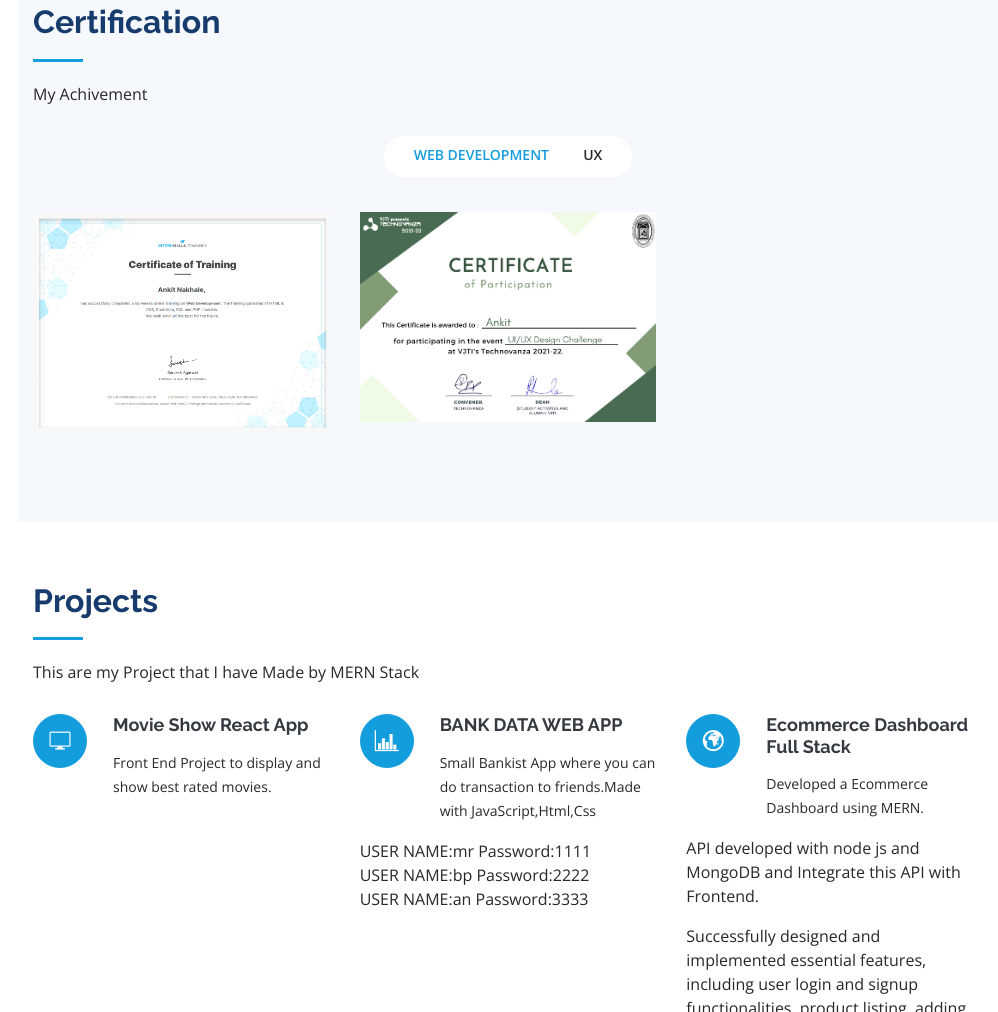
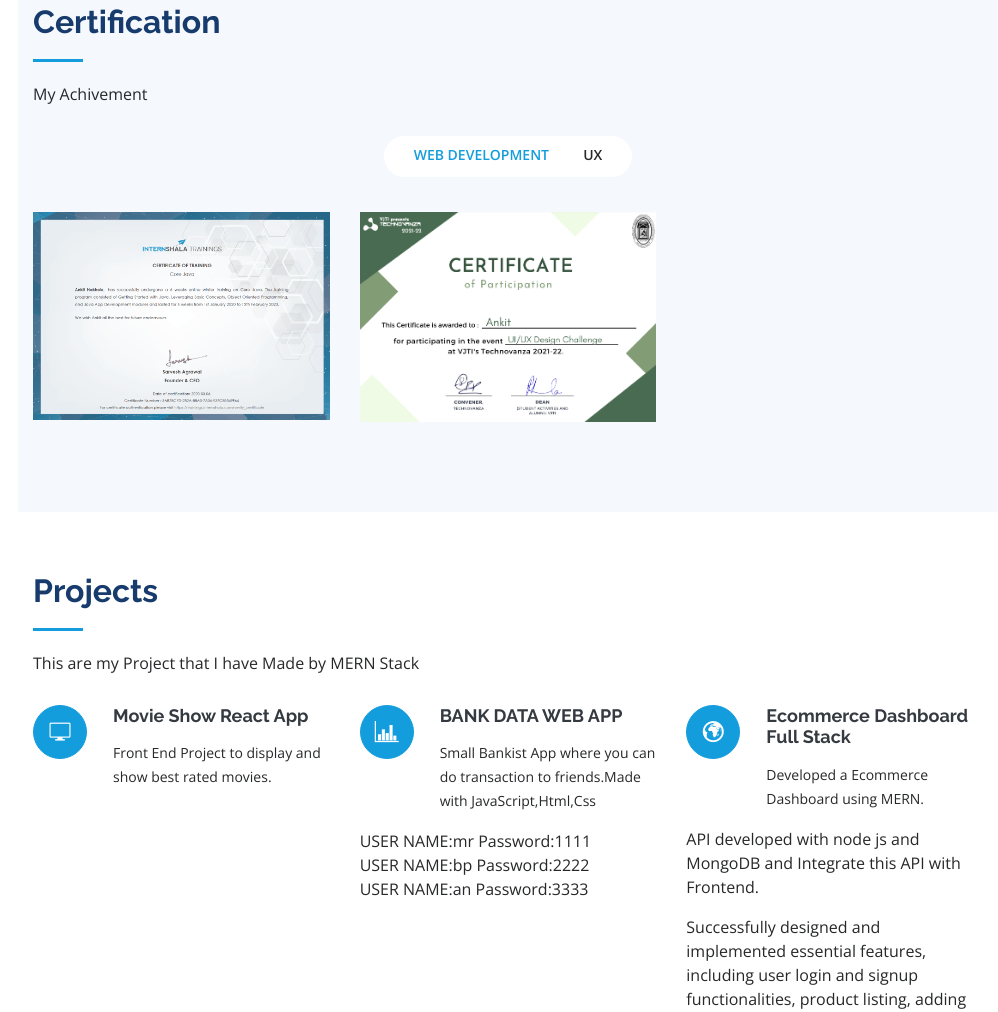
Before and after one commit to ANKITN01/Ankit-Nakhale, a plain HTML site: page index.html in a window 1280 px wide. Shown: the part 2945-3957 px from the top of the page, without its empty margins (282-1280 px from the left). Drawn offline with nearby package versions, Linux system fonts and the light colour scheme.

Commit message:
Update index.html
Certi 1 img change

```diff
--- a/index.html
+++ b/index.html
@@ -295,9 +295,9 @@ Looking for a challenging environment to work within.</p>
         <div class="row portfolio-container" data-aos="fade-up" data-aos-delay="100">
           <div class="col-lg-4 col-md-6 portfolio-item filter-app">
             <div class="portfolio-wrap">
-              <img src="assets/img/portfolio/certi1.png" class="img-fluid" alt="" style="width:fit-content">
+              <img src="assets/img/portfolio/Screenshot 2023-10-29 150655.png" class="img-fluid" alt="" style="width:fit-content">
               <div class="portfolio-links">
-                <a href="assets/img/portfolio/certi1.png" data-gall="portfolioGallery" class="venobox" title="App 1"><i
+                <a href="assets/img/portfolio/Screenshot 2023-10-29 150655.png" data-gall="portfolioGallery" class="venobox" title="App 1"><i
                     class="bx bx-plus"></i></a>
                 <a href="portfolio-details.html" title="More Details"><i class="bx bx-link"></i></a>
               </div>
```
